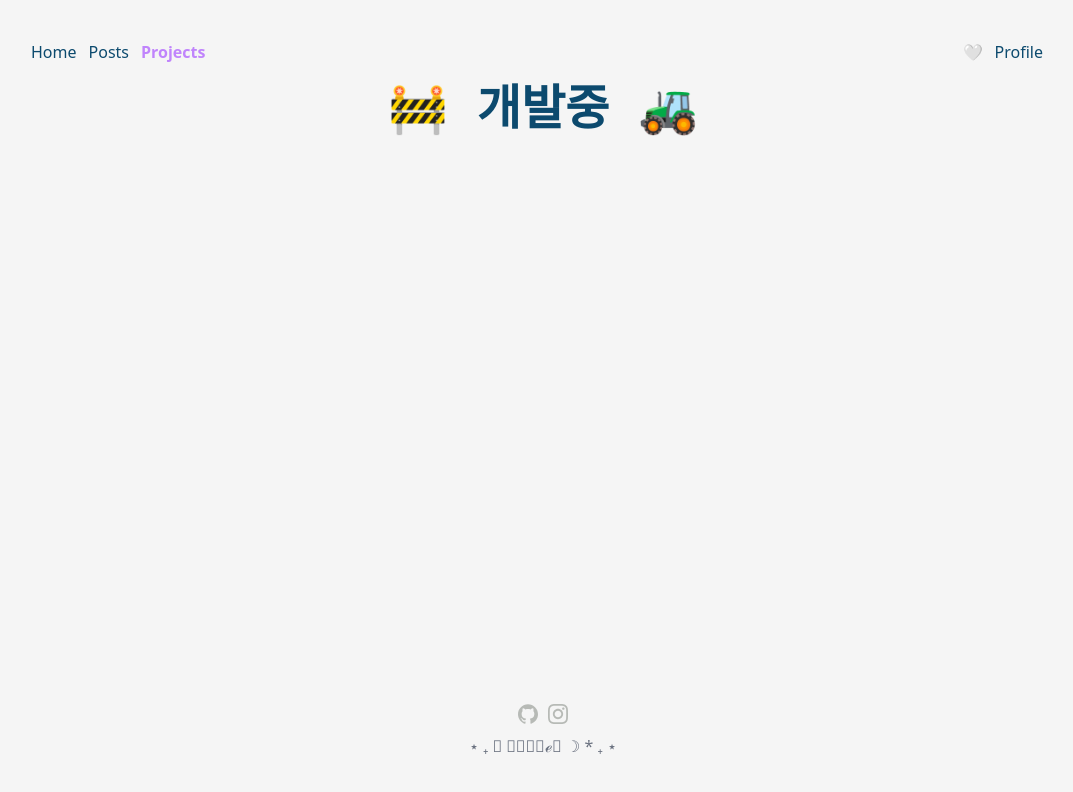
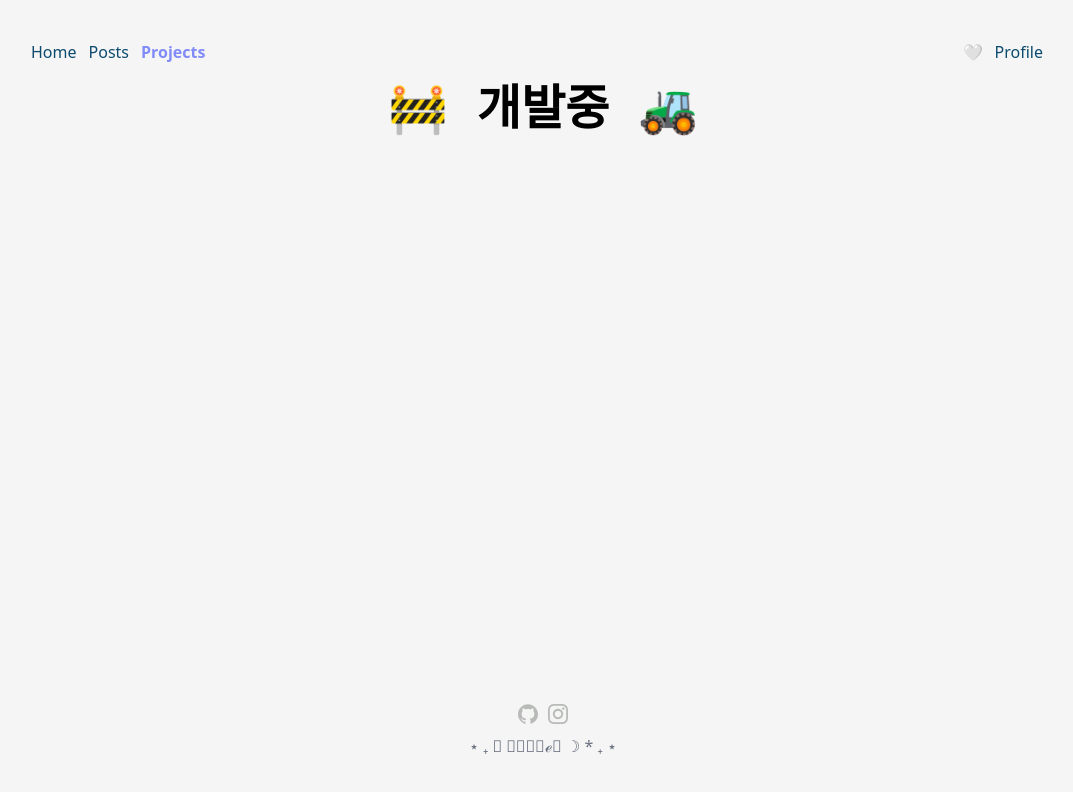
Before and after one commit to summerydev/summer-blog-next-js, a Next.js app: page /projects in a window 1280 px wide. Shown: the top 792 px of the page, without its empty margins (97-1170 px from the left). Built offline with nearby package versions, Linux system fonts and the light colour scheme.

Commit message:
design: 텍스트 색상 변경

```diff
--- a/components/NavBar.tsx
+++ b/components/NavBar.tsx
@@ -14,7 +14,7 @@ export default function NavBar() {
     theme == "light" ? setThemeIcon("🖤") : setThemeIcon("🤍");
   }, [theme]);
 
-  const clicked = "text-purple-400 font-bold";
+  const clicked = "text-indigo-400 font-bold";
 
   return (
     <nav className="pt-10 pb-5 space-x-3">
--- a/components/PostList.tsx
+++ b/components/PostList.tsx
@@ -20,7 +20,7 @@ export default function PostLists({ posts }) {
               hover:dark:bg-gray-600
             `}
             >
-              <div className={`font-medium text-2xl dark:hover:text-white`}>
+              <div className={`title font-medium text-2xl dark:hover:text-white`}>
                 {post.title}
               </div>
               <div
--- a/pages/index.tsx
+++ b/pages/index.tsx
@@ -24,7 +24,7 @@ export default function Home({
         <link rel="icon" href="/favicon.ico" />
       </Head>
       <main className="space-y-3">
-        <div className={`font-medium text-2xl dark:hover:text-white py-3`}>
+        <div className={`font-medium text-2xl dark:hover:text-white py-3 `}>
           🧑‍💻 Recents Posts
         </div>
         <PostList posts={posts} />
--- a/pages/posts/[slug].tsx
+++ b/pages/posts/[slug].tsx
@@ -17,7 +17,6 @@ const Post = ({ post }: InferGetStaticPropsType<typeof getStaticProps>) => {
   return (
     <Container customMeta={customMeta}>
       <div className="mt-10 prose mdxstyle">
-        {/* <h1 className="text-sky-700">{post.title}</h1> */}
         <MDXComponent />
       </div>
     </Container>
--- a/styles/globals.css
+++ b/styles/globals.css
@@ -3,7 +3,7 @@
 @tailwind utilities;
 
 body {
-  @apply container bg-neutral-100 dark:bg-slate-800 text-sky-900 dark:text-slate-300 dark:transition-all;
+  @apply container bg-neutral-100 dark:bg-slate-800 dark:text-slate-300 dark:transition-all;
   height: auto;
   min-height: 100vh;
 }
@@ -14,6 +14,10 @@ body {
   min-height: 100vh;
   margin: 0 auto;
   padding-bottom: 100px;
+}
+
+header, nav, h1, h2, h3, h4, .title {
+  @apply text-sky-900;
 }
 
 h3 {
```
